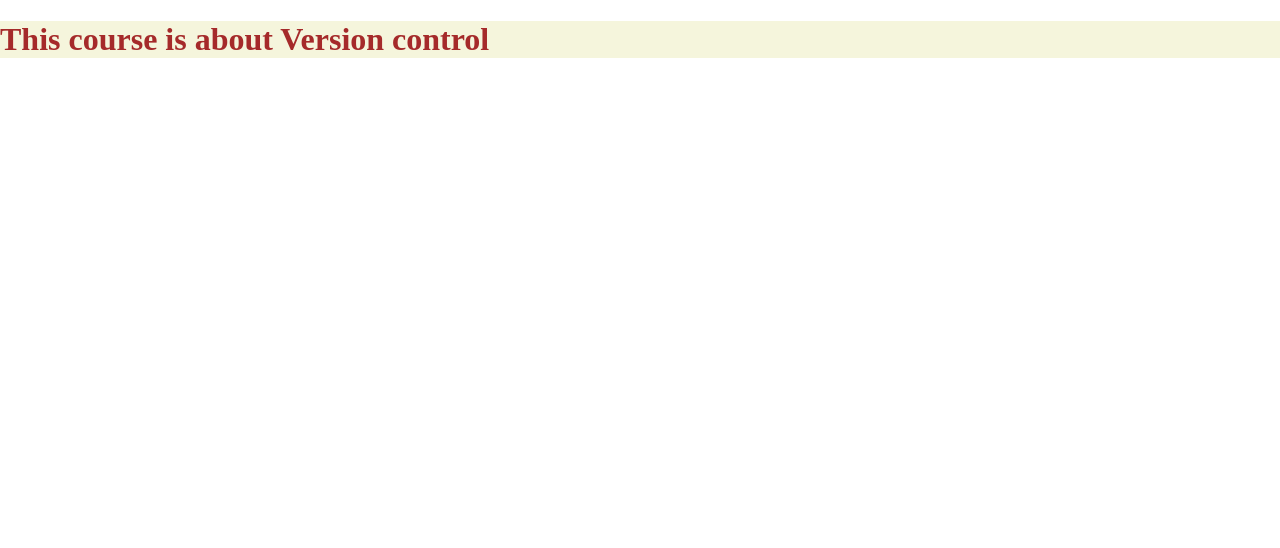
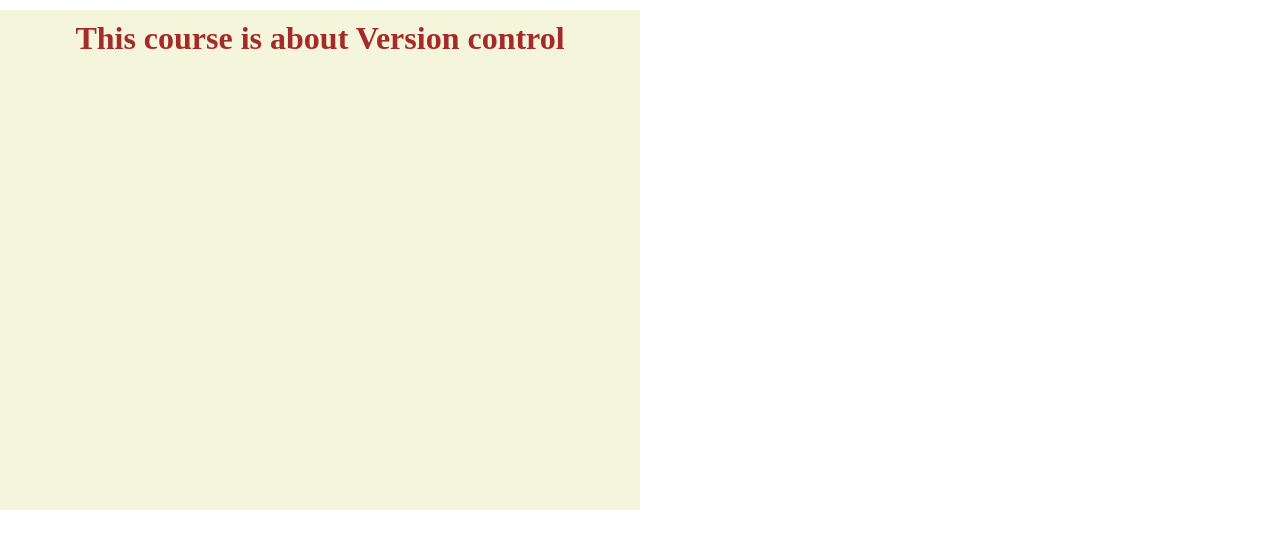
Before and after one commit to tahirarain085/my-new-repo, a plain HTML site: page index.html in a window 1280 px wide. Drawn offline with Linux system fonts and the light colour scheme.

Commit message:
Style.css file is modified

```diff
--- a/style.css
+++ b/style.css
@@ -8,4 +8,10 @@ body{
 h1{
     background-color: beige;
     color: brown;
+    box-sizing: border-box;
+    width: 50%;
+    height: 500px;
+    text-align: center;
+    margin-top: 10px;
+    padding: 10px;
 }
```
